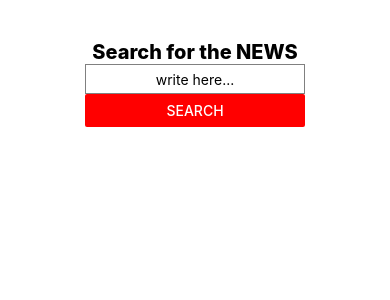
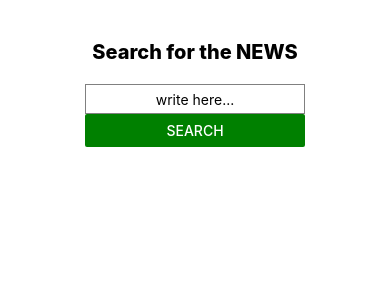
Before and after one commit to poalina/your-search-engine, a React Native app: screen / in a window 390 px wide. Shown: the top 300 px of the page. Built offline with nearby package versions, Linux system fonts and the light colour scheme.

Commit message:
adds results not found msg

```diff
--- a/Components/ArticleCard.js
+++ b/Components/ArticleCard.js
@@ -36,7 +36,7 @@ function Separator() {
 
 const styles = StyleSheet.create({
   title: {
-    marginTop: 15,
+    marginTop: 5,
     fontSize: 20,
     fontWeight: "500",
     textAlign: "center"
@@ -51,7 +51,7 @@ const styles = StyleSheet.create({
     padding: 10
   },
   separator: {
-    marginVertical: 8,
+    marginVertical: 10,
     borderBottomColor: "black",
     borderBottomWidth: StyleSheet.hairlineWidth
   }
--- a/Components/Results.js
+++ b/Components/Results.js
@@ -1,19 +1,13 @@
 import React, { Component } from "react";
-import {
-  StyleSheet,
-  ScrollView,
-  View,
-  Button,
-  ActivityIndicator
-} from "react-native";
+import { StyleSheet, Text, View, Button } from "react-native";
 import ArticleCard from "./ArticleCard";
 
 export default class Results extends Component {
   render() {
     const { currentPage, pages, results } = this.props;
-
+    if (results.length === 0) return <Text>Results not found</Text>;
     return (
-      <ScrollView>
+      <View>
         {results.map(item => {
           return <ArticleCard key={item.id} item={item} />;
         })}
@@ -29,7 +23,7 @@ export default class Results extends Component {
             title="Next page"
           />
         </View>
-      </ScrollView>
+      </View>
     );
   }
 }
--- a/Components/SearchBox.js
+++ b/Components/SearchBox.js
@@ -1,6 +1,6 @@
 import React, { Component } from "react";
 import * as api from "../api";
-import { StyleSheet, Text, View, TextInput, Button } from "react-native";
+import { StyleSheet, View, TextInput, Button, ScrollView } from "react-native";
 import Results from "./Results";
 
 export default class SearchBox extends Component {
@@ -10,8 +10,7 @@ export default class SearchBox extends Component {
     page: 1,
     pages: null,
     query: "",
-    input: "",
-    validate: true
+    input: ""
   };
 
   handleChange = input => {
@@ -34,13 +33,18 @@ export default class SearchBox extends Component {
   };
   fetchData = () => {
     const { page, query } = this.state;
-    api.getData(page, query).then(data =>
+    api
+      .getData(page, query)
+      .then(data =>
         this.setState({
           isLoading: false,
           results: data.results,
           pages: data.pages
         })
-    );
+      )
+      .catch(err => {
+        this.setState({ err: true });
+      });
   };
   componentDidMount() {}
 
@@ -51,8 +55,10 @@ export default class SearchBox extends Component {
     }
   }
   render() {
+    if (this.state.err)
+      return <Text style={{ textAlign: "center" }}>Page not found</Text>;
     return (
-      <View>
+      <View style={styles.main}>
         <TextInput
           clearTextOnFocus={true}
           style={styles.textInput}
@@ -61,10 +67,11 @@ export default class SearchBox extends Component {
           defaultValue={this.state.input}
         />
         <Button
-          color="red"
+          color="green"
           title="Search"
           onPress={() => this.handleSubmit()}
         />
+        <ScrollView>
           {this.state.results && (
             <Results
               results={this.state.results}
@@ -73,19 +80,14 @@ export default class SearchBox extends Component {
               handleChangePage={this.handleChangePage}
             />
           )}
+        </ScrollView>
       </View>
     );
   }
 }
 
 const styles = StyleSheet.create({
-  searchBox: {
-    // flex: 1,
-    // flexDirection: "row",
-    paddingVertical: 20,
-    height: 20,
-    width: 80
-  },
+  main: { marginVertical: 20 },
   textInput: {
     textAlign: "center",
     height: 30,
--- a/api.js
+++ b/api.js
@@ -6,6 +6,5 @@ export const getData = (page, query) => {
     .then(res => res.json())
     .then(responseJSON => {
       return responseJSON.response;
-    })
-    .catch(err => console.log(err, "error"));
+    });
 };
```
Lines whose indentation alone changed are shown as unchanged.
